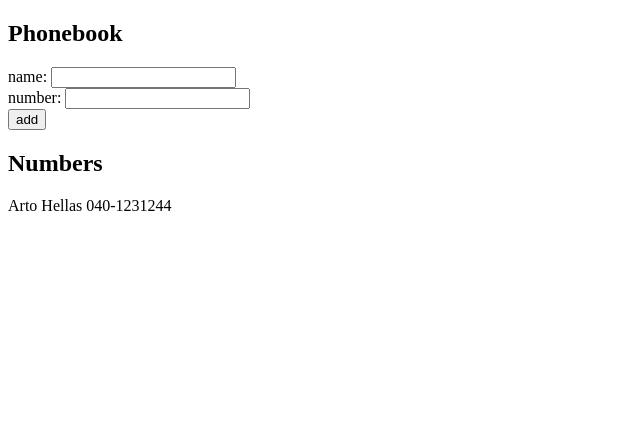
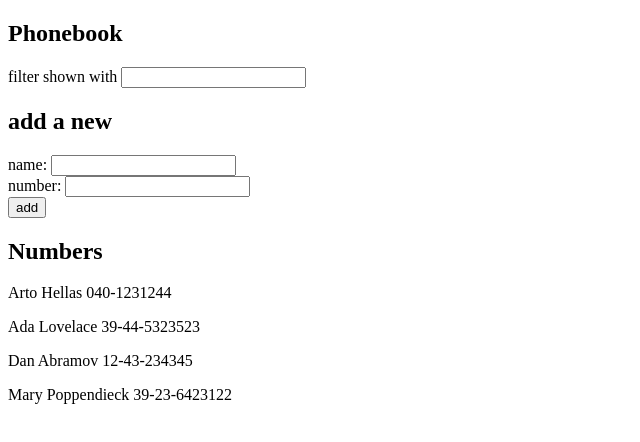
Before and after one commit to sjkottari/full-stack-open, a React (Vite) app in the folder osa2/puhelinluettelo/: page / in a window 1280 px wide. Shown: the top 442 px of the page, without its empty margins (0-640 px from the left). Built offline with nearby package versions, Linux system fonts and the light colour scheme.

Commit message:
ex2.9: puhelinluettelo step4

```diff
--- a/osa2/puhelinluettelo/src/App.jsx
+++ b/osa2/puhelinluettelo/src/App.jsx
@@ -2,14 +2,15 @@
 
 const App = () => {
   const [persons, setPersons] = useState([
-    {
-      name: 'Arto Hellas',
-      number: '040-1231244'
-    }
+    { name: 'Arto Hellas', number: '040-1231244' },
+    { name: 'Ada Lovelace', number: '39-44-5323523' },
+    { name: 'Dan Abramov', number: '12-43-234345' },
+    { name: 'Mary Poppendieck', number: '39-23-6423122' }
   ])
 
   const [newName, setNewName] = useState('')
   const [newNumber, setNewNumber] = useState('')
+  const [filter, setFilter] = useState('')
 
   const addPerson = (event) => {
     event.preventDefault()
@@ -32,6 +33,10 @@
     setNewNumber('')
   }
 
+  const filteredPersons = persons.filter((person) =>
+    person.name.toLowerCase().includes(filter.toLowerCase())
+  )
+
   const handleNameChange = (event) => {
     setNewName(event.target.value)
   }
@@ -40,9 +45,17 @@
     setNewNumber(event.target.value)
   }
 
+  const handleFilterChange = (event) => {
+    setFilter(event.target.value)
+  }
+
   return (
     <div>
       <h2>Phonebook</h2>
+      <div>
+        filter shown with <input value={filter} onChange={handleFilterChange} />
+      </div>
+      <h2>add a new</h2>
       <form onSubmit={addPerson}>
         <div>
           name: <input value={newName} onChange={handleNameChange} />
@@ -56,7 +69,7 @@
       </form>
 
       <h2>Numbers</h2>
-      {persons.map(person => (
+      {filteredPersons.map(person => (
         <p key={person.name}>{person.name} {person.number}</p>
       ))}
     </div>
```
